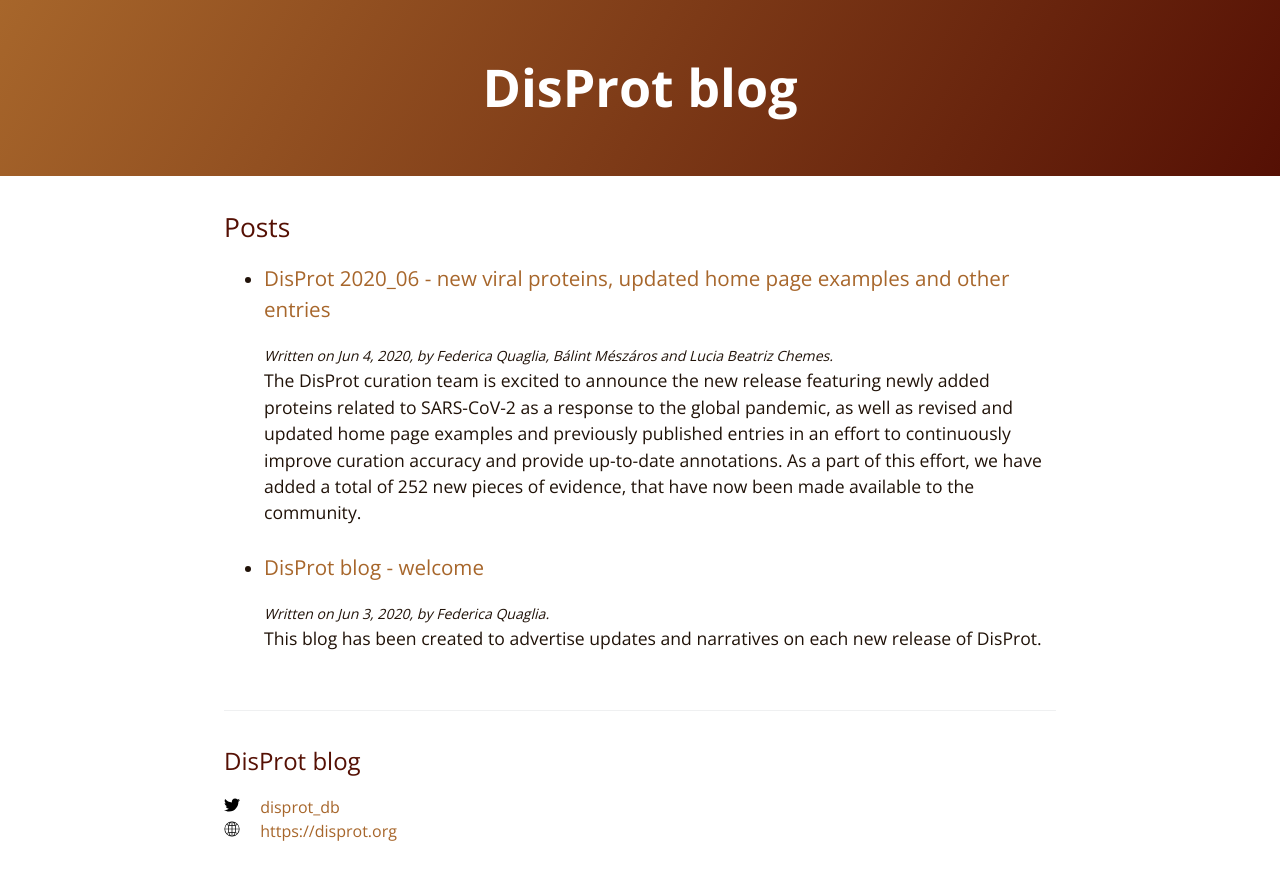
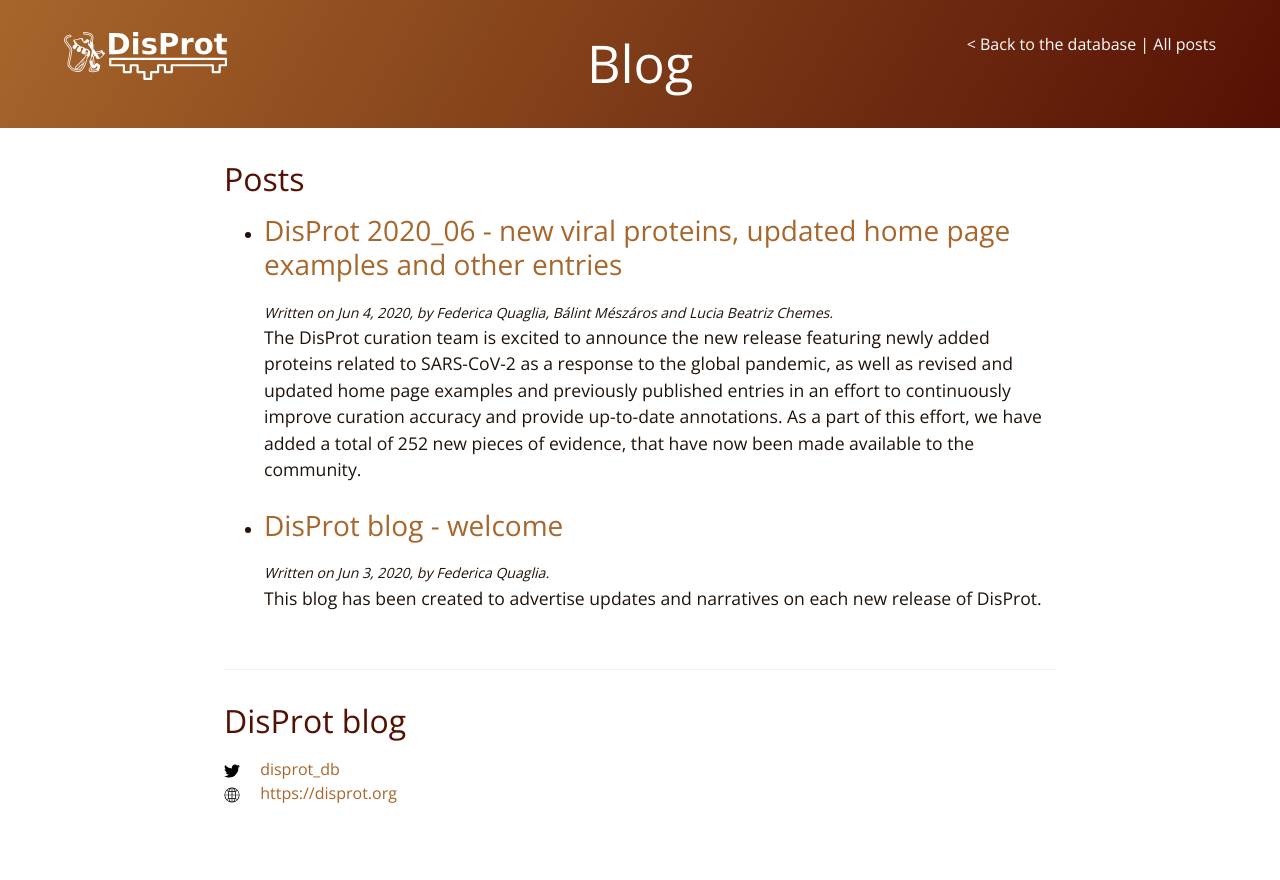
Before and after one commit to disprot/disprot.github.io, a Jekyll site: the page built from index.md, in a window 1280 px wide. Shown: the top 880 px of the page. Built offline with Jekyll 4.4.1, drawn with Linux system fonts in a browser that asks for light colours.

Commit message:
fix layouts

```diff
--- a/_layouts/default.html
+++ b/_layouts/default.html
@@ -17,13 +17,27 @@
     <meta name="viewport" content="width=device-width, initial-scale=1">
     <meta name="theme-color" content="#157878">
     <meta name="apple-mobile-web-app-status-bar-style" content="black-translucent">
+    <link rel="stylesheet" href="https://maxcdn.bootstrapcdn.com/bootstrap/4.0.0/css/bootstrap.min.css" integrity="sha384-Gn5384xqQ1aoWXA+058RXPxPg6fy4IWvTNh0E263XmFcJlSAwiGgFAW/dAiS6JXm" crossorigin="anonymous">
+
     <link rel="stylesheet" href="{{ '/assets/css/style.css?v=' | append: site.github.build_revision | relative_url }}">
   </head>
   <body>
     <a id="skip-to-content" href="#content">Skip to the content.</a>
 
     <header class="page-header" role="banner">
-      <h1 class="project-name">{{ site.title }}</h1>
+      <div class="row">
+        <div class="col-4">
+          <span></span><img src="assets/DisProt_prot_vect_white_outline.svg" alt="" style="height: 3rem ">
+        </div>
+        <div class="col-4" style=" text-align: center;">
+          <h1 class="project-name">Blog</h1>
+
+        </div>
+        <div class="col-4" style=" text-align: right;">
+          <a> < Back to the database </a>| <a> All posts</a>
+        </div>
+      </div>
+
 <!--      <h2 class="project-tagline">{{ page.description | default: site.description | default: site.github.project_tagline }}</h2>-->
     </header>
 
--- a/_sass/jekyll-theme-cayman.scss
+++ b/_sass/jekyll-theme-cayman.scss
@@ -107,12 +107,12 @@ a {
 
 .page-header {
   color: $header-heading-color;
-  text-align: center;
+  text-align: left;
   background-color: $header-bg-color;
   background-image: linear-gradient(120deg, $header-bg-color-secondary, $header-bg-color);
 
   @include large {
-    padding: 3rem 4rem;
+    padding: 2rem 4rem;
   }
 
   @include medium {
```
Also changed, not shown: assets/DisProt_prot_vect_white_outline.svg (added).
